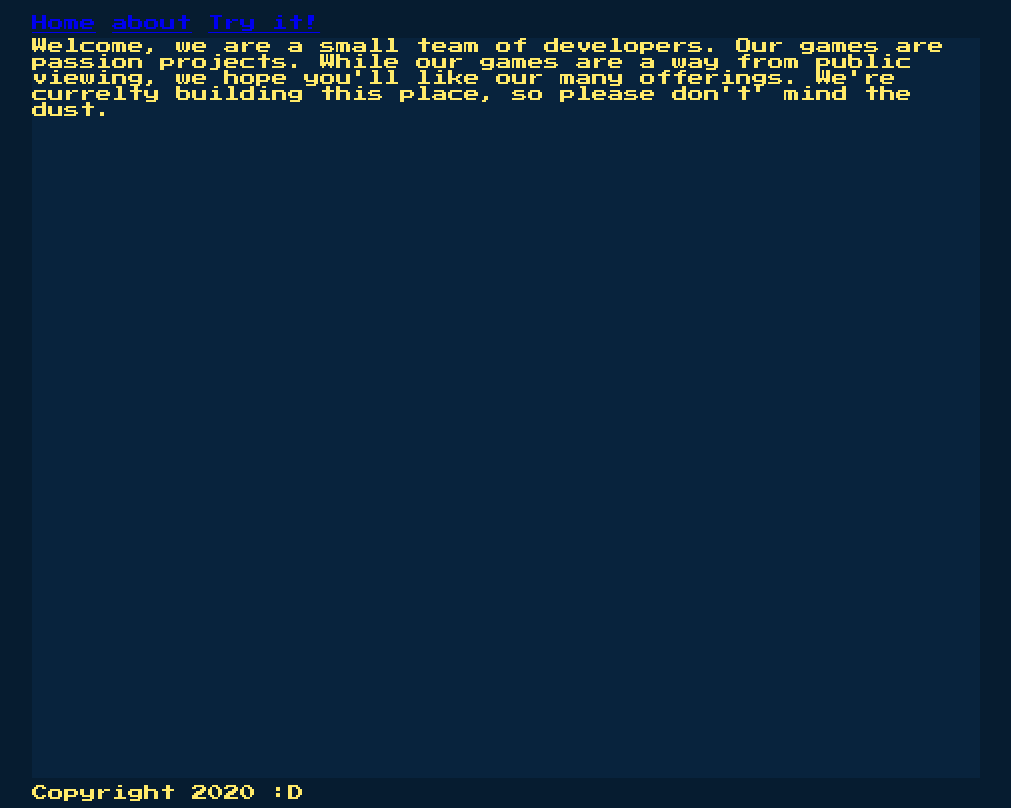
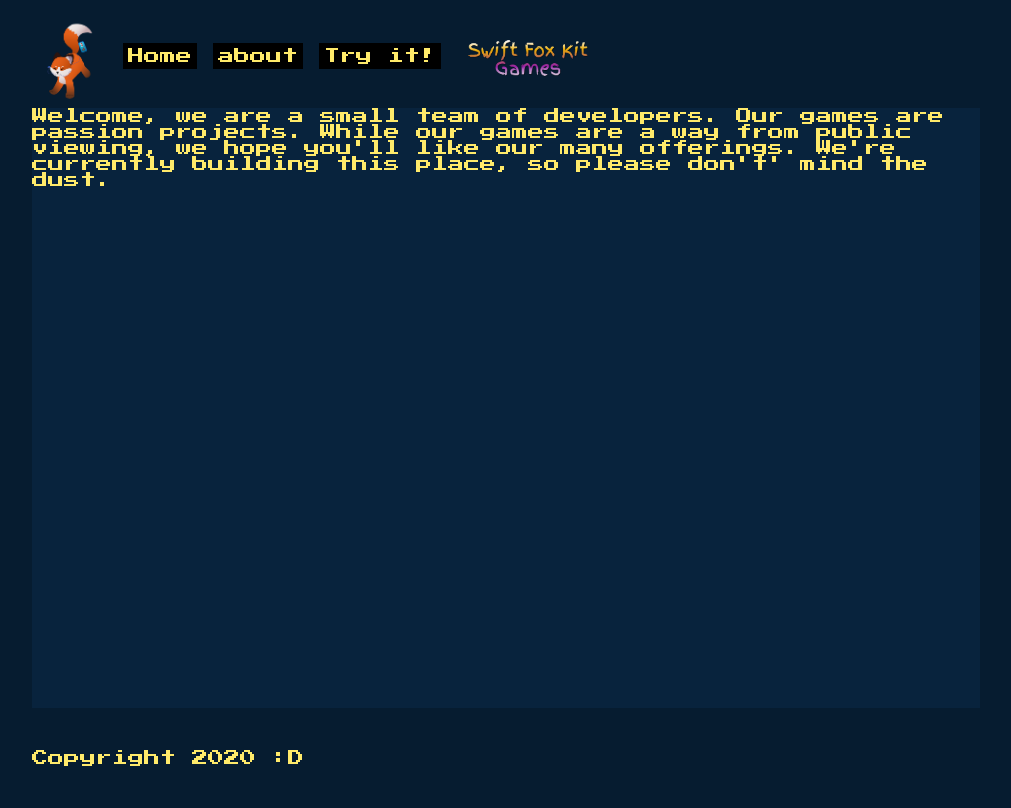
Before and after one commit to Jim-Marsden/swiftfoxkit-site, a Flask app: page / in a window 1280 px wide. Shown: the whole page, without its empty margins (134-1145 px from the left). Run offline with Flask 2, Linux system fonts and the light colour scheme.

Commit message:
updated the css, added a picture, fixed some typos

```diff
--- a/index.py
+++ b/index.py
@@ -8,13 +8,13 @@ index_page = Blueprint('index_page', __name__,
 @index_page.route('/index')
 @index_page.route('/')
 def index():
-    body_string = "Welcome, we are a small team of developers. Our games are passion projects. While our games are a way from public viewing, we hope you'll like our many offerings. We're currelty building this place, so please don't' mind the dust."
+    body_string = "Welcome, we are a small team of developers. Our games are passion projects. While our games are a way from public viewing, we hope you'll like our many offerings. We're currently building this place, so please don't' mind the dust."
     return render_template('index.html', title="Index", body=body_string.replace('\n', '<br>'))
 
 
 @index_page.route('/about')
 def about():
-    body_string = "Jim Marsden - 'Programmingn'\nInsula - Art, Game Design\nDivi Game Design, Quality Assurance"
+    body_string = "Jim Marsden - Programming\nInsula - Art, Game Design\nDivi - Game Design, Quality Assurance"
     return render_template('index.html', title="About", body=body_string.replace('\n', '<br>'))
 
 
--- a/static/styles/main.css
+++ b/static/styles/main.css
@@ -9,6 +9,21 @@ body {
     background-color: #061C30 ;
     color:#FFEA6A      ;
     font-family: 'Press Start 2P', cursive;
+}
+
+
+a{
+    text-decoration: none;
+    color: #FFEA6A;
+    border: 5px solid black;
+    background-color: black;
+}
+
+a:hover {
+        border: 5px solid #FFEA6A;
+
+      background-color: #FFEA6A;
+    color: black;
 }
 
 #content {
@@ -72,7 +87,7 @@ body {
 
 header,
 footer {
-   height: 30px;
+   height: 100px;
         align-content: center;
 
 }
@@ -83,3 +98,14 @@ main {
     flex: 1;
 
 }
+
+ #title_image {
+  width: 75px;
+}
+
+#title_image_text{
+    height: 100px;
+    align-content: center;
+    align-self: center;
+    border: 5px transparent;
+}
--- a/templates/index.html
+++ b/templates/index.html
@@ -9,9 +9,12 @@
 <body>
 <div class="wrapper">
     <header>
+       <img id="title_image" src="{{url_for('static', filename='swiftfoxv1.png')}}" align="middle"/>
+        <!-- <img id="title_image_text" src="{{ url_for('static', filename= "swiftfoxkit.png")}}" align="left"/> -->
         <a href="/index">Home</a>
         <a href="/about">about</a>
         <a href="/try_it">Try it!</a>
+        <img id="title_image_text" src="{{ url_for('static', filename= "swiftfoxkit.png")}}" align="center"/>
     </header>
     <main>{{ body|safe }}</main>
     <footer>Copyright 2020 :D</footer>
```
Also changed, not shown: static/swiftfoxkit.png (added), static/swiftfoxv1.png (added).
